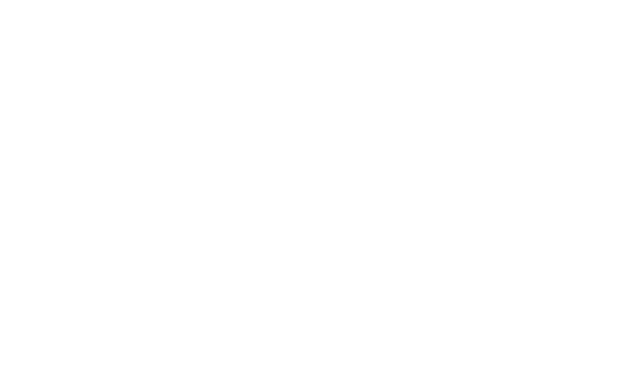
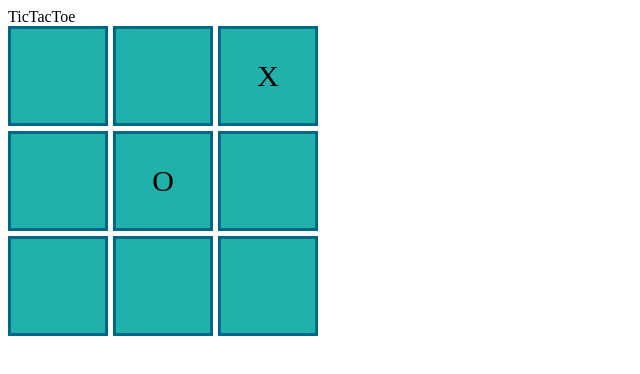
Before and after one commit to Nao529/TicTacToe_ism, a plain HTML site: page index.html in a window 1280 px wide. Shown: the whole page, without its empty margins (0-640 px from the left). Drawn offline with Linux system fonts and the light colour scheme.

Commit message:
orai mukodo

```diff
--- a/Elem.js
+++ b/Elem.js
@@ -0,0 +1,29 @@
+export default class Elem {
+    #adat
+    #i
+    constructor(adat, i, szuloElem) {
+        this.#adat = adat;
+        this.#i = i;
+        this.szuloElem = szuloElem;
+        console.log(this.szuloElem)
+        this.megjelenit();
+        this.#kattintasKezelo();
+    }
+    megjelenit() {
+        let html = `<div class="elem">
+                        <div>${this.#adat}</div>
+                    </div>`;
+        this.szuloElem.insertAdjacentHTML("beforeend", html);
+    }
+    #kattintasKezelo() {
+        this.elem = document.querySelector(".elem:last-child")
+        this.elem.addEventListener("click", (event) => {
+            this.#sajatEsemeny();
+        })
+    }
+    #sajatEsemeny() {
+        console.log("saját esemény")
+        const e = new CustomEvent("kattint", { detail: this.#i })
+        window.dispatchEvent(e);
+    }
+}
--- /dev/null
+++ b/Tabla.js
@@ -0,0 +1,16 @@
+import Elem from "./Elem.js";
+
+export default class Tabla {
+    #lista = [];
+    constructor(lista, szuloElem) {
+        this.#lista = lista;
+        this.szuloElem = szuloElem;
+        this.megjelenit();
+    }
+    megjelenit() {
+        this.szuloElem.innerHTML = "";
+        this.#lista.forEach((elem, i) => {
+            const k = new Elem(elem, i, this.szuloElem);
+        });
+    }
+}
--- a/index.html
+++ b/index.html
@@ -4,8 +4,13 @@
     <meta charset="UTF-8">
     <meta name="viewport" content="width=device-width, initial-scale=1.0">
     <title>Nao</title>
+    <script type="module" src="index.js"></script>
+    <link rel="stylesheet" href="stilus.css">
 </head>
 <body>
+    <header>TicTacToe</header>
+    <div class="tabla">
 
+    </div>
 </body>
 </html>
--- a/index.js
+++ b/index.js
@@ -0,0 +1,13 @@
+import Tabla from "./Tabla.js";
+
+const szuloElem = document.querySelector(".tabla");
+
+const TABLA = [" "," ","X"," ","O"," "," "," "," "];
+let lepes = 0;
+new Tabla(TABLA, szuloElem);
+
+window.addEventListener("kattint",(event)=>{
+    console.log(event.detail);
+    TABLA[event.detail] = "X";
+    new Tabla(TABLA, szuloElem);
+});
--- a/stilus.css
+++ b/stilus.css
@@ -0,0 +1,20 @@
+* {
+    box-sizing: border-box;
+}
+.tabla {
+    display: grid;
+    grid-template-columns: repeat(3, 1fr);
+    grid-template-rows: repeat(3, 1fr);
+    width: 300px;
+    gap: 5px;
+}
+.elem {
+    display: flex;
+    justify-content: center;
+    align-items: center;
+    background-color: rgb(32, 178, 170);
+    border: 3px solid rgb(0, 104, 135);
+    width: 100px;
+    height: 100px;
+    font-size: 30px;
+}
```
Also changed, not shown: Table.js (deleted), adat.js (deleted).
